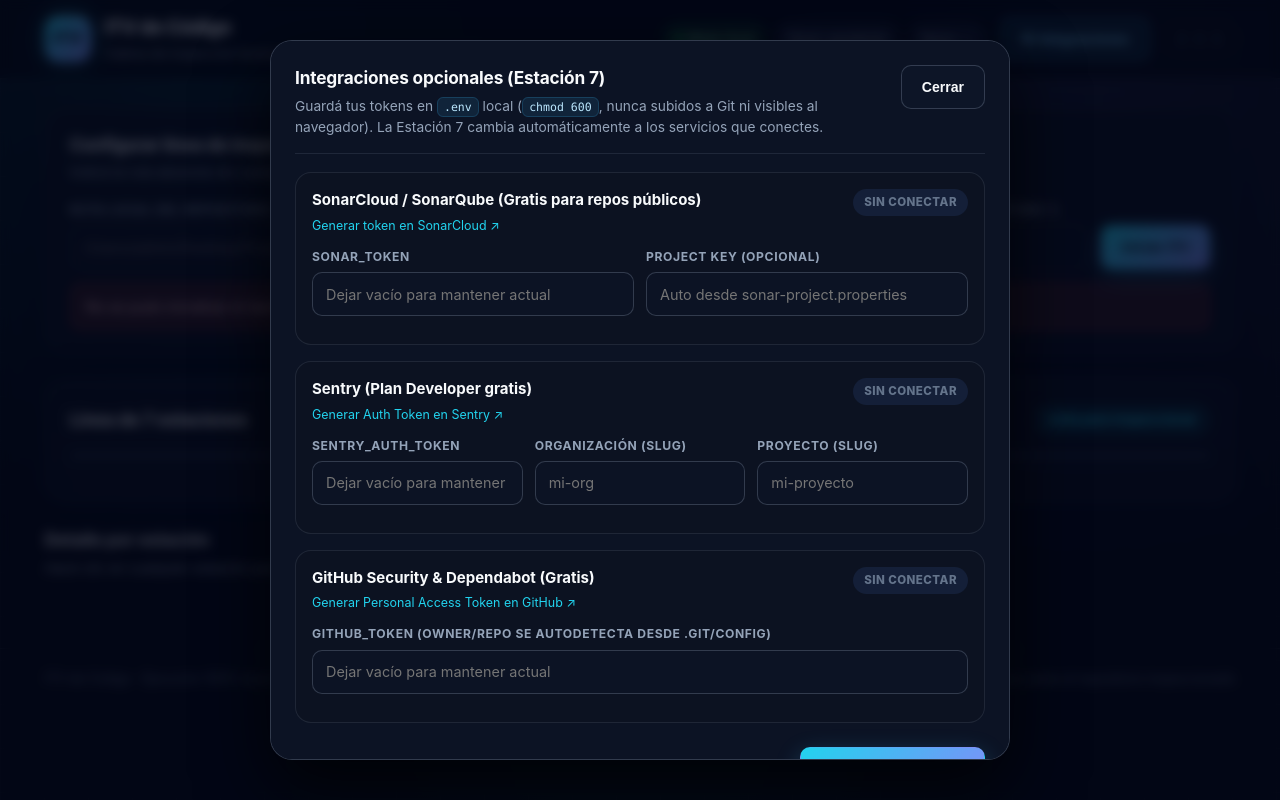
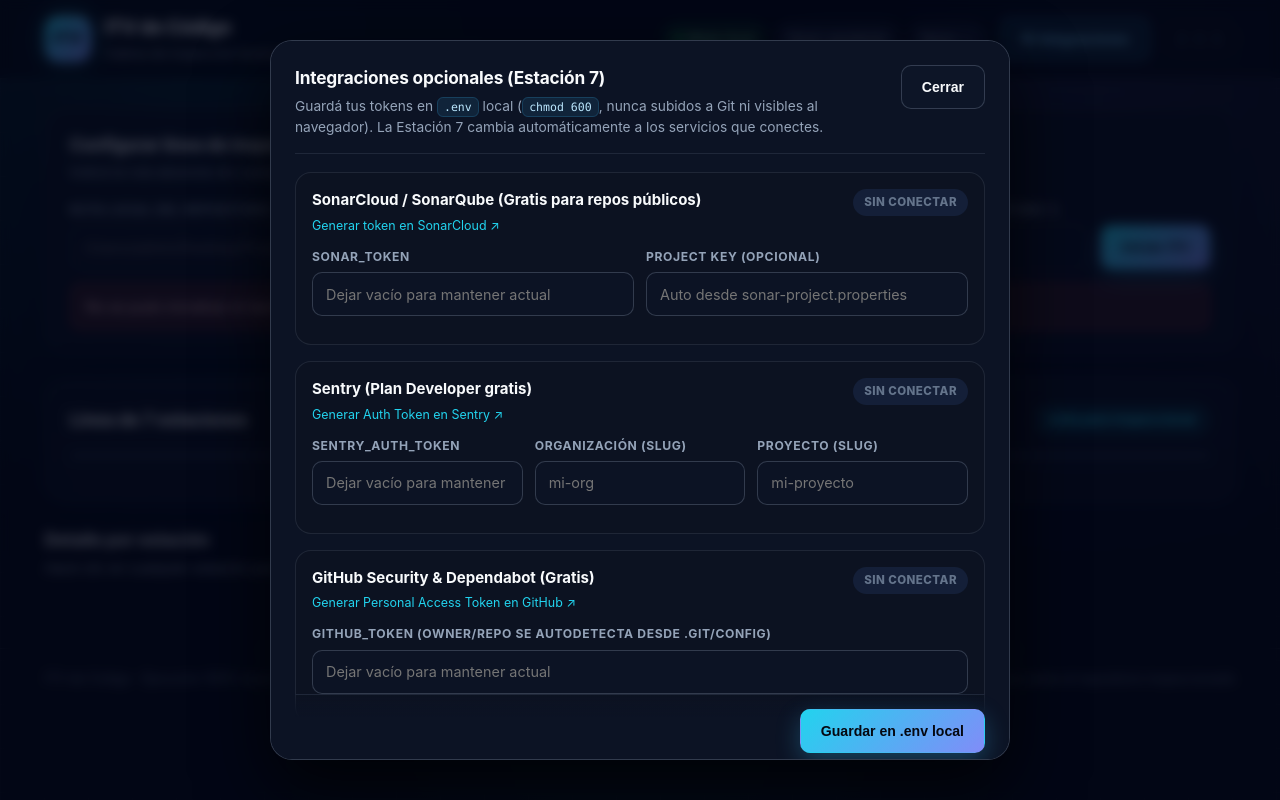
Before and after one commit to 20Luisma/itv-calidad, a website with bundled scripts: page public/index.html in a window 1280 px wide. Both pictures are taken after a click on the button "⚙ Integraciones". Built offline with nearby package versions, Linux system fonts and the light colour scheme; files whose address does not match are found by name.

Commit message:
fix(ui): fijar botón Guardar en footer sticky del modal de Integraciones

```diff
--- a/public/css/styles.css
+++ b/public/css/styles.css
@@ -390,9 +390,14 @@ code {
 }
 
 .modal__footer {
+  position: sticky;
+  bottom: -24px;
   display: flex;
   justify-content: flex-end;
-  padding-top: 8px;
+  padding: 14px 0 6px;
+  margin-top: 4px;
+  background: linear-gradient(180deg, rgba(12, 19, 36, 0.2), #0c1324 35%);
+  border-top: 1px solid var(--border-subtle);
 }
 
 .field__label {
```
